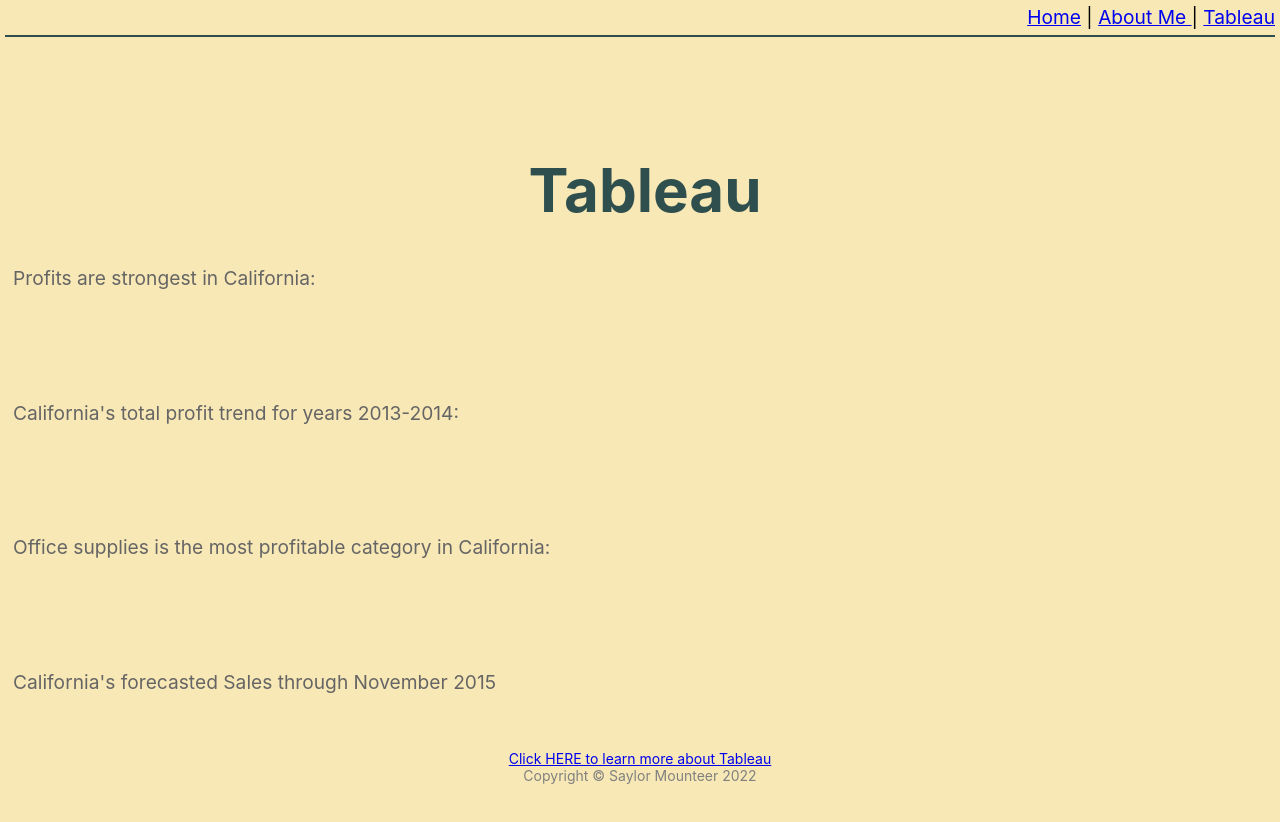
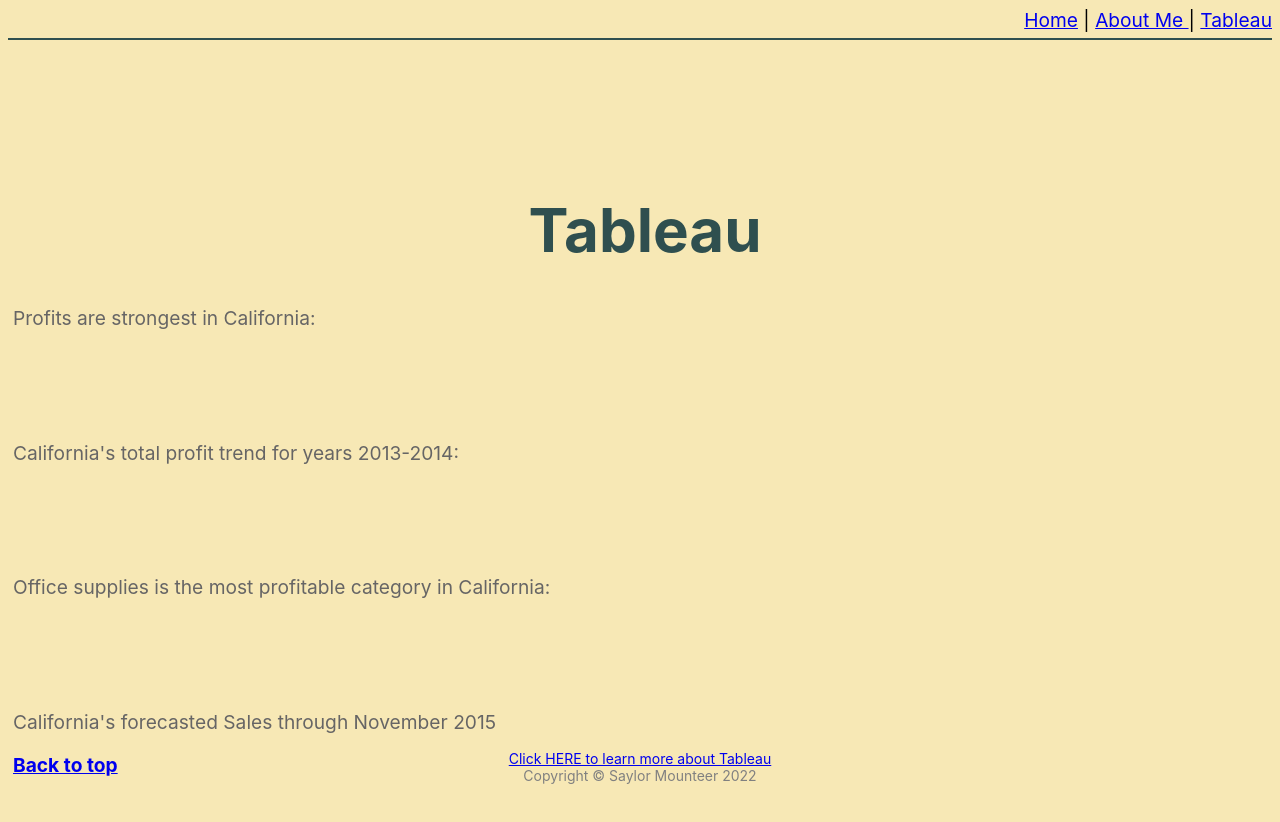
Before and after one commit to saylormounteer/IS201, a plain HTML site: page Html/tableau.html in a window 1280 px wide. Drawn offline with Linux system fonts and the light colour scheme.

Commit message:
Add files via upload

```diff
--- a/Html/tableau.html
+++ b/Html/tableau.html
@@ -1,3 +1,4 @@
+<!--Saylor Mounteer last edited date: 04/13/22-->
 <!DOCTYPE html>
 <html lang="en">
 <head>
@@ -5,18 +6,18 @@
     <link rel="stylesheet" href="../Styles/bootsyles.css">
 </head>
 <body>
-    <div class="common header" >
+    <div class="header" >
         <Span class="subheader">
             <a href="../index.html" id="top">Home</a> |
             <a href="./about.html">About Me  </a>|
             <a href="#">Tableau</a>
         </Span>
     </div>
-    <div class="common mainbody">
+    <div class="mainbody">
         <h1>Tableau</h1>
         <div class='tableauPlaceholder' id='viz1649728572666' style='position: relative'>
             <noscript>
-                <a href='#'>
+                <a href='#' id="top">
                     <img alt='Sheet 1 ' src='https:&#47;&#47;public.tableau.com&#47;static&#47;images&#47;Ta&#47;TabforISfinal_16497283770710&#47;Sheet1&#47;1_rss.png' style='border: none' /></a>
                 </noscript>
                 <object class='tableauViz'  style='display:none;'>
@@ -139,9 +140,10 @@
               vizElement.parentNode.insertBefore(scriptElement, vizElement);
             </script>
         <p>California's forecasted Sales through November 2015</p>
+        <a style="font-weight: bolder;" href="#top">Back to top</a>
         <p>&nbsp;</p> <p>&nbsp;</p> <p>&nbsp;</p>
     </div>
-    <div class="common footer">
+    <div class="footer">
         <a href="https://www.tableau.com/" target="_blank" title="Tableau Home Page" >Click HERE to learn more about Tableau</a>
         <br>
         <div class="small text-center text-muted fst-italic">Copyright &copy; Saylor Mounteer 2022</div>
```
Also changed, not shown: Html/about.html (+4 -2 lines).
